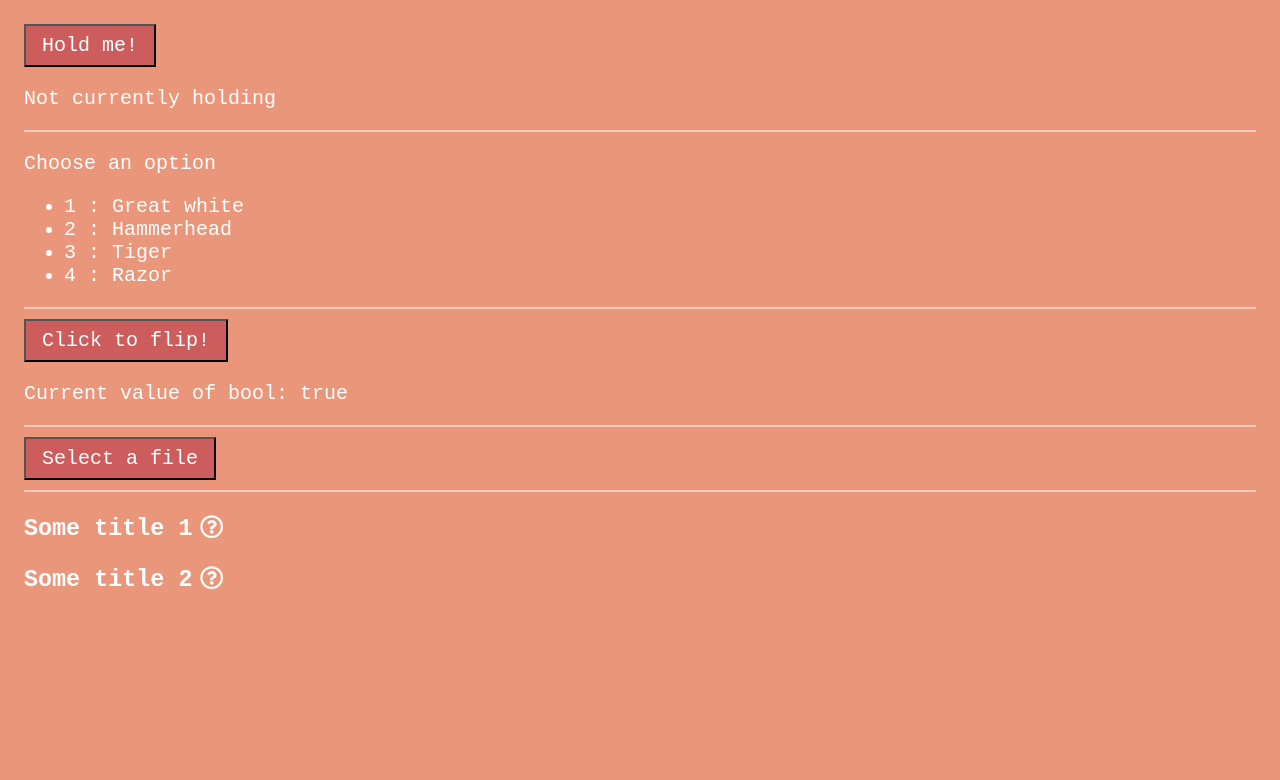
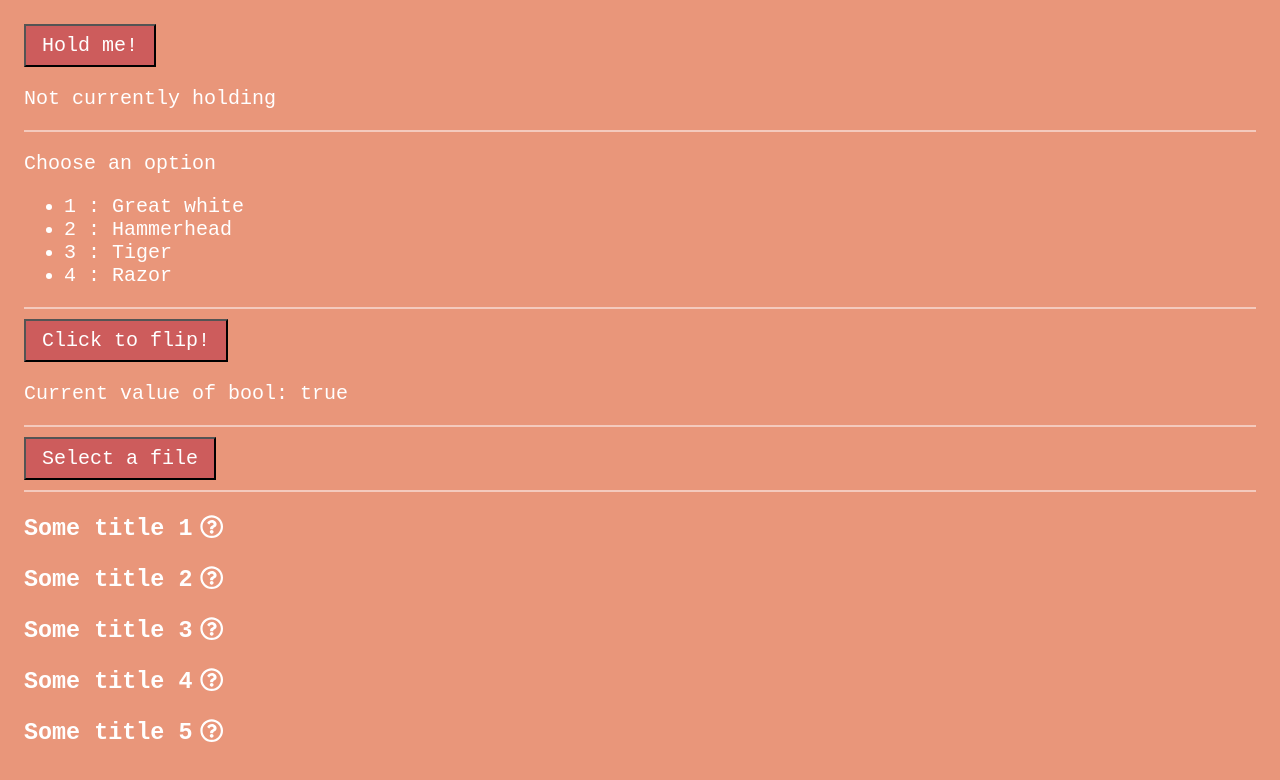
Before and after one commit to johnnycopes/ng-learning, an Angular app: page / in a window 1280 px wide. Shown: the top 780 px of the page. Built offline with nearby package versions, Linux system fonts and the light colour scheme.

Commit message:
finalizes help-context component

```diff
--- a/src/app/app.component.html
+++ b/src/app/app.component.html
@@ -52,6 +52,18 @@
   Some title 1
 </h3>
 
-<h3 app-help-context="Some description 1">
+<h3 app-help-context="Some description 2">
   Some title 2
 </h3>
+
+<h3 app-help-context="Some description 3">
+  Some title 3
+</h3>
+
+<h3 app-help-context="Some description 4">
+  Some title 4
+</h3>
+
+<h3 app-help-context="Some description 5">
+  Some title 5
+</h3>
--- a/src/app/help-context/help-context.component.html
+++ b/src/app/help-context/help-context.component.html
@@ -8,6 +8,8 @@
   ></fa-icon>
   <div *ngIf="showHelp"
     class="dialog"
+    (document:click)="onDocumentClick($event)"
+    (window:keydown.Escape)="onEscapeClick()"
   >
     {{ message }}
   </div>
--- a/src/app/help-context/help-context.component.ts
+++ b/src/app/help-context/help-context.component.ts
@@ -14,16 +14,22 @@ export class HelpContextComponent {
   public icon = faQuestionCircle;
   public showHelp: boolean = false;
 
-  @HostListener("document:click", ["$event"])
-  documentClicked({ target }: MouseEvent) {
-    console.log(target);
+  /*
+  BAD IDEA: using host listener in these cases. Click listeners will get registered for every
+  instance of the component, even when the dialog isn't opened.
+
+  GOOD IDEAS: removing the HostListeners and instead executing these events on the dialog itself (done in the code).
+  Additionally, the methods can be extracted to a separate directive and used on the dialog element rather than the component
+  */
+  // @HostListener("document:click", ["$event"])
+  public onDocumentClick({ target }: MouseEvent) {
     if (!this.containerRef?.nativeElement.contains(target)) {
       this.showHelp = false;
     }
   }
 
-  @HostListener("window:keydown.Escape")
-  escapedClicked(): void {
+  // @HostListener("window:keydown.Escape")
+  public onEscapeClick(): void {
     this.showHelp = false;
   }
 }
```
